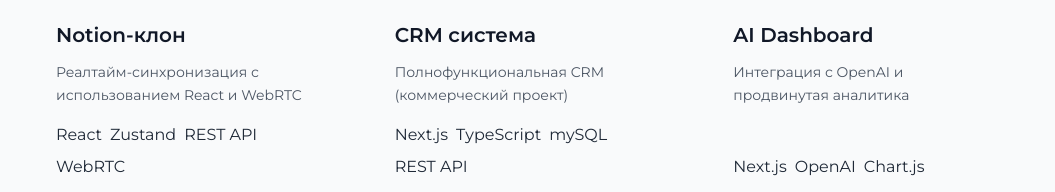
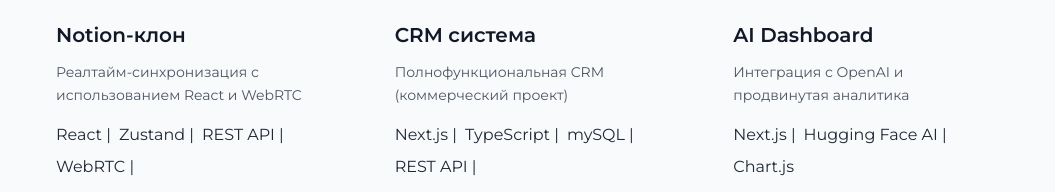
Before and after one commit to NikolayViktorovich/who-am-i, a plain HTML site: page index.html in a window 1280 px wide. Shown: the part 1082-1274 px from the top of the page, without its empty margins (112-1167 px from the left). Drawn offline with nearby package versions, Linux system fonts and the light colour scheme.

Commit message:
Update index.html

```diff
--- a/index.html
+++ b/index.html
@@ -100,10 +100,10 @@
                 <h3 class="text-xl font-semibold mb-3 text-gray-900 dark:text-white">Notion-клон</h3>
                 <p class="text-gray-600 dark:text-gray-400 mb-4 text-sm leading-relaxed flex-grow">Реалтайм-синхронизация с использованием React и WebRTC</p>
                 <div class="flex flex-wrap gap-2 mb-4">
-                    <span class="tech-tag">React</span>
-                    <span class="tech-tag">Zustand</span>
-                    <span class="tech-tag">REST API</span>
-                    <span class="tech-tag">WebRTC</span>
+                    <span class="tech-tag">React |</span>
+                    <span class="tech-tag">Zustand |</span>
+                    <span class="tech-tag">REST API |</span>
+                    <span class="tech-tag">WebRTC |</span>
                 </div>
                 <a href="https://github.com/NikolayViktorovich/notion-clone" target="_blank" class="w-full bg-gray-900 hover:bg-gray-800 text-white font-medium py-2 px-4 rounded-lg transition-all duration-300 flex items-center justify-center gap-2 mt-auto">
                     <i class="fab fa-github"></i>
@@ -121,10 +121,10 @@
                 <h3 class="text-xl font-semibold mb-3 text-gray-900 dark:text-white">CRM система</h3>
                 <p class="text-gray-600 dark:text-gray-400 mb-4 text-sm leading-relaxed flex-grow">Полнофункциональная CRM (коммерческий проект)</p>
                 <div class="flex flex-wrap gap-2 mb-4">
-                    <span class="tech-tag">Next.js</span>
-                    <span class="tech-tag">TypeScript</span>
-                    <span class="tech-tag">mySQL</span>
-                    <span class="tech-tag">REST API</span>
+                    <span class="tech-tag">Next.js |</span>
+                    <span class="tech-tag">TypeScript |</span>
+                    <span class="tech-tag">mySQL |</span>
+                    <span class="tech-tag">REST API |</span>
                 </div>
                 <button class="w-full bg-gray-300 dark:bg-gray-700 text-gray-600 dark:text-gray-400 font-medium py-2 px-4 rounded-lg cursor-not-allowed flex items-center justify-center gap-2 mt-auto">
                     <i class="fas fa-lock"></i>
@@ -142,8 +142,8 @@
                 <h3 class="text-xl font-semibold mb-3 text-gray-900 dark:text-white">AI Dashboard</h3>
                 <p class="text-gray-600 dark:text-gray-400 mb-4 text-sm leading-relaxed flex-grow">Интеграция с OpenAI и продвинутая аналитика</p>
                 <div class="flex flex-wrap gap-2 mb-4">
-                    <span class="tech-tag">Next.js</span>
-                    <span class="tech-tag">OpenAI</span>
+                    <span class="tech-tag">Next.js |</span>
+                    <span class="tech-tag">Hugging Face AI |</span>
                     <span class="tech-tag">Chart.js</span>
                 </div>
                 <a href="https://github.com/NikolayViktorovich/crypto-dashboard" target="_blank" class="w-full bg-gray-900 hover:bg-gray-800 text-white font-medium py-2 px-4 rounded-lg transition-all duration-300 flex items-center justify-center gap-2 mt-auto">
```
